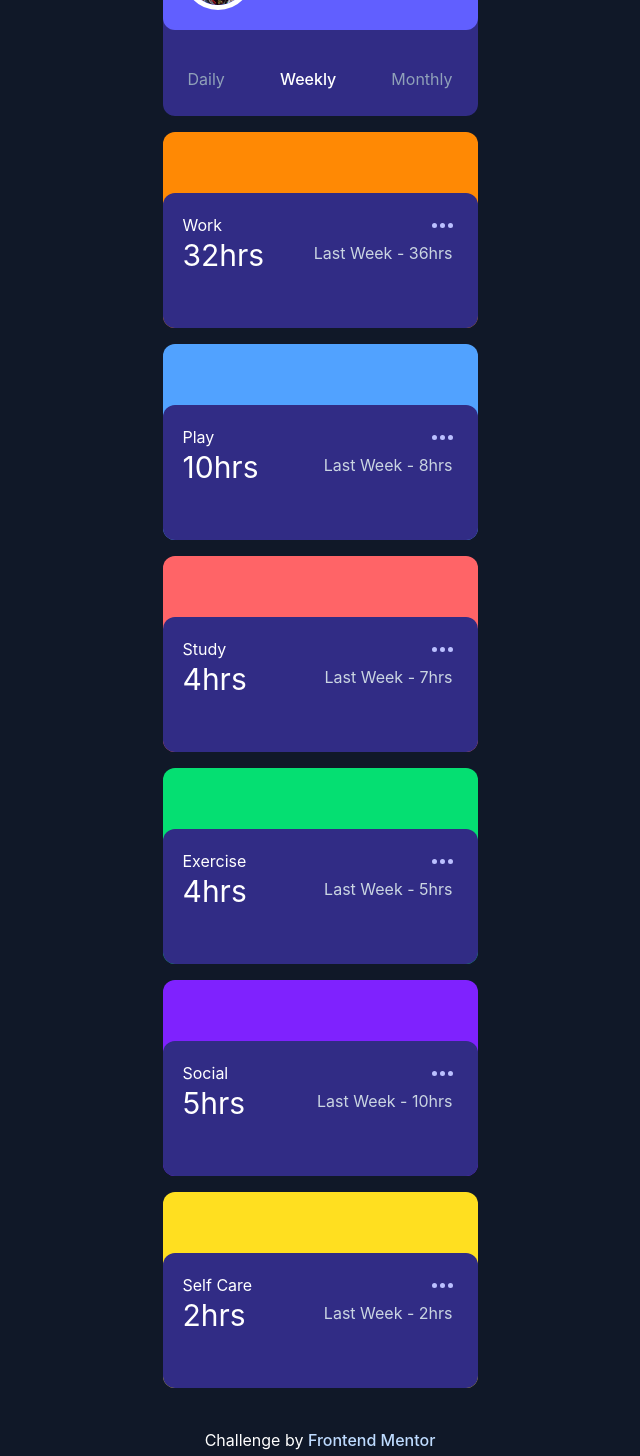
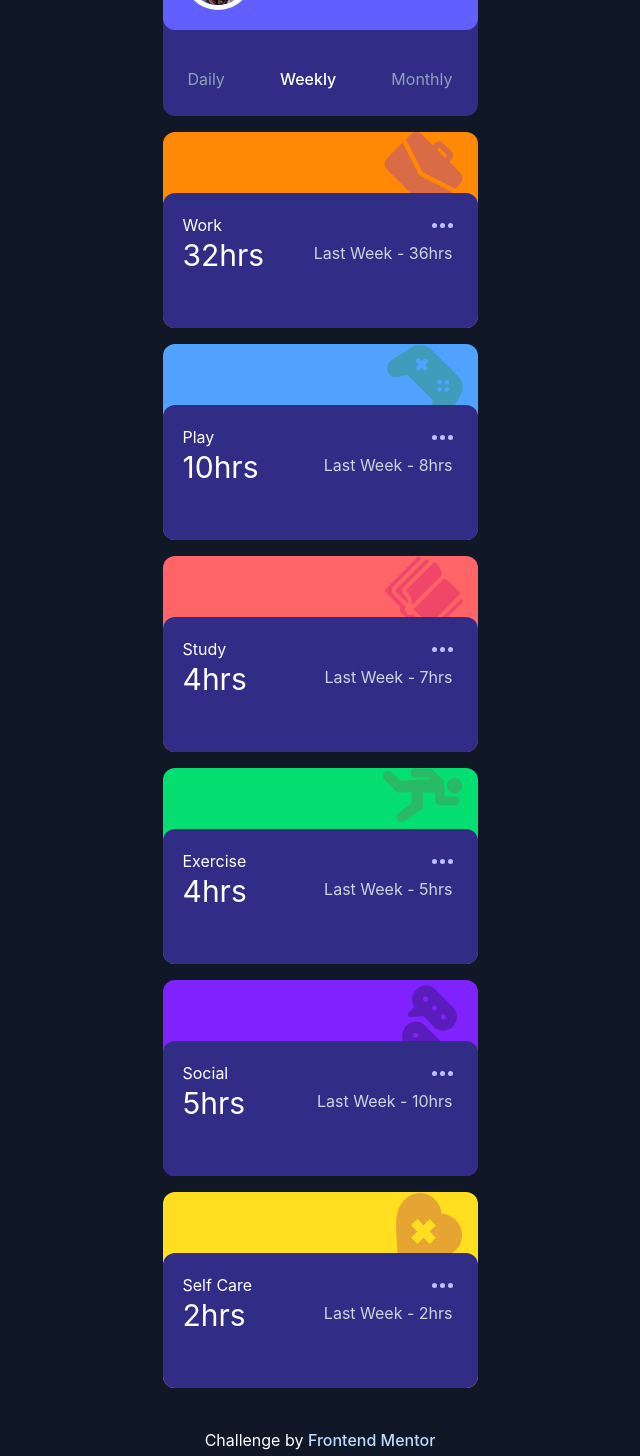
Before and after one commit to JoshuaM04/Time-Tracking-Dashboard, a React (Vite) app in the folder time-tracking-dashboard/: page / in a window 1280 px wide. Shown: the part 140-1596 px from the top of the page, without its empty margins (320-960 px from the left). Built offline with nearby package versions, Linux system fonts and the light colour scheme.

Commit message:
Added background images to the section containers.

```diff
--- a/time-tracking-dashboard/src/App.jsx
+++ b/time-tracking-dashboard/src/App.jsx
@@ -20,7 +20,7 @@ export default function Dashboard() {
           </div>
         </div>
 
-        <section className="bg-orange-400 rounded-xl flex items-end">
+        <section className="bg-orange-400 rounded-xl flex items-end bg-[url(assets/images/icon-work.svg)] bg-no-repeat bg-position-[top_right_15px]">
           <div className="flex justify-between box bg-indigo-900 rounded-xl p-[20px] text-white w-full min-h-[135px]">
             <div>
               <h2>Work</h2>
@@ -42,7 +42,7 @@ export default function Dashboard() {
           </div>
         </section>
 
-        <section className="bg-blue-400 rounded-xl flex items-end">
+        <section className="bg-blue-400 rounded-xl flex items-end bg-[url(assets/images/icon-play.svg)] bg-no-repeat bg-position-[top_right_15px]">
           <div className="flex justify-between box bg-indigo-900 rounded-xl p-[20px] text-white w-full min-h-[135px]">
             <div>
               <h2>Play</h2>
@@ -64,7 +64,7 @@ export default function Dashboard() {
           </div>
         </section>
 
-        <section className="bg-red-400 rounded-xl flex items-end">
+        <section className="bg-red-400 rounded-xl flex items-end bg-[url(assets/images/icon-study.svg)] bg-no-repeat bg-position-[top_right_15px]">
           <div className="flex justify-between box bg-indigo-900 rounded-xl p-[20px] text-white w-full min-h-[135px]">
             <div>
               <h2>Study</h2>
@@ -86,7 +86,7 @@ export default function Dashboard() {
           </div>
         </section>
 
-        <section className="bg-green-400 rounded-xl flex items-end">
+        <section className="bg-green-400 rounded-xl flex items-end bg-[url(assets/images/icon-exercise.svg)] bg-no-repeat bg-position-[top_right_15px]">
           <div className="flex justify-between box bg-indigo-900 rounded-xl p-[20px] text-white w-full min-h-[135px]">
             <div>
               <h2>Exercise</h2>
@@ -108,7 +108,7 @@ export default function Dashboard() {
           </div>
         </section>
 
-        <section className="bg-violet-600 rounded-xl flex items-end">
+        <section className="bg-violet-600 rounded-xl flex items-end bg-[url(assets/images/icon-social.svg)] bg-no-repeat bg-position-[top_right_15px]">
           <div className="flex justify-between box bg-indigo-900 rounded-xl p-[20px] text-white w-full min-h-[135px]">
             <div>
               <h2>Social</h2>
@@ -130,7 +130,7 @@ export default function Dashboard() {
           </div>
         </section>
 
-        <section className="bg-yellow-300 rounded-xl flex items-end">
+        <section className="bg-yellow-300 rounded-xl flex items-end bg-[url(assets/images/icon-self-care.svg)] bg-no-repeat bg-position-[top_right_15px]">
           <div className="flex justify-between box bg-indigo-900 rounded-xl p-[20px] text-white w-full min-h-[135px]">
             <div>
               <h2>Self Care</h2>
```
